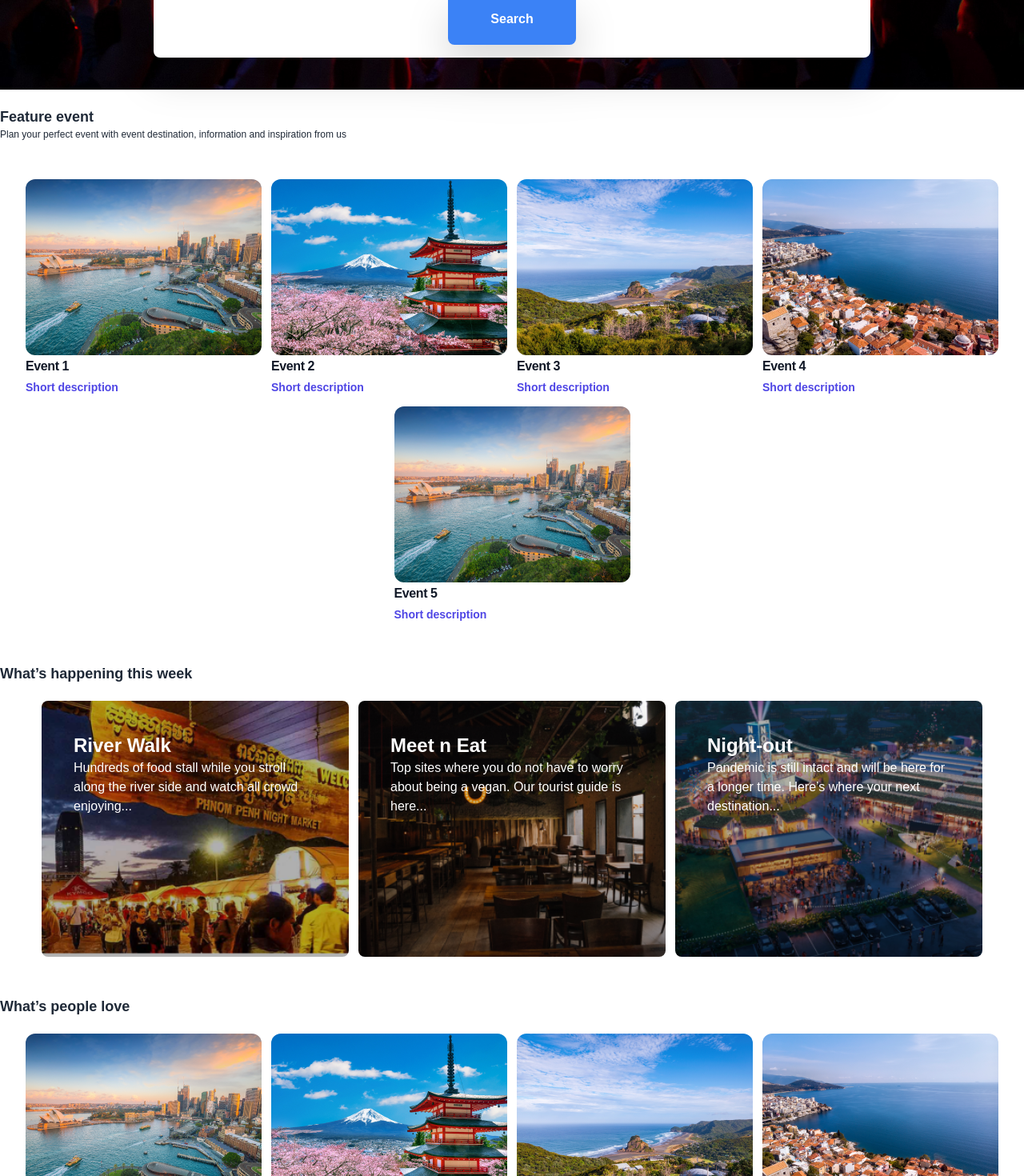
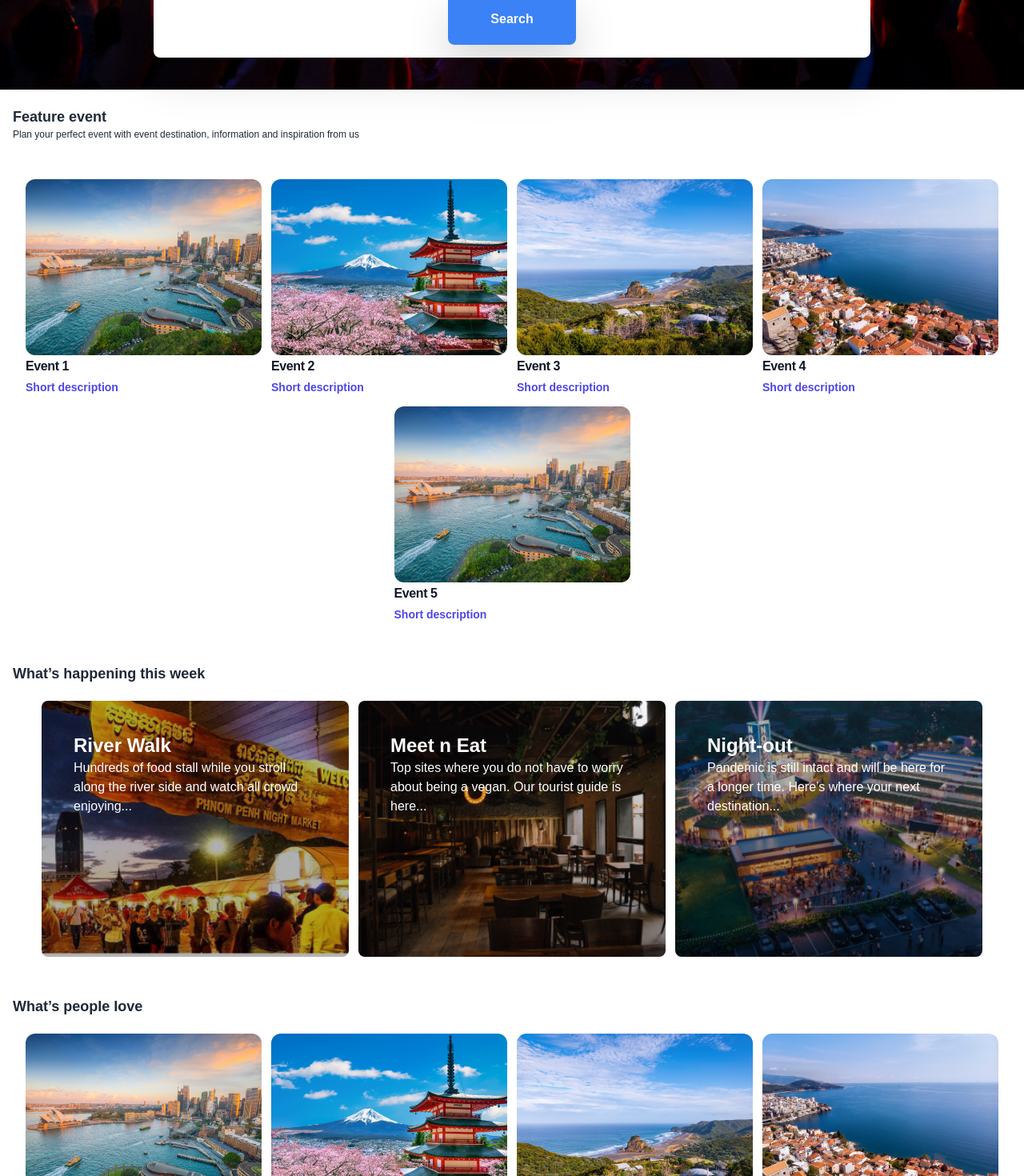
Before and after one commit to Neangthary/wct-app, a Next.js app: page / in a window 1280 px wide. Shown: the part 640-2110 px from the top of the page at 80% size. Built offline with nearby package versions, Linux system fonts and the light colour scheme; a web font is replaced by a local one.

Commit message:
fixed ui

```diff
--- a/src/app/home/page.jsx
+++ b/src/app/home/page.jsx
@@ -125,7 +125,7 @@ const Home = () => {
         </div>
       </div>
       <div className="container mx-auto py-5 ">
-        <div className="pb-12">
+        <div className="pb-12 px-4">
           <h1 className="text-lg font-bold">Feature event</h1>
           <p className="text-xs">
             Plan your perfect event with event destination, information and
@@ -133,15 +133,15 @@ const Home = () => {
           </p>
         </div>
         <Feature />
-        <div className="pt-12 pb-5">
+        <div className="pt-12 pb-5 px-4">
           <h1 className="text-lg font-bold">What’s happening this week</h1>
         </div>
         <Recentcard />
-        <div className="pt-12 pb-5">
+        <div className="pt-12 pb-5 px-4">
           <h1 className="text-lg font-bold">What’s people love</h1>
         </div>
         <Peoplelove />
-        <div className="pt-12 pb-5">
+        <div className="pt-12 pb-5 px-4">
           <Endfooter />
           <div className="text-center pt-10">
             <h1 className="text-xl p-2">Explore event with Event Finder</h1>
```
